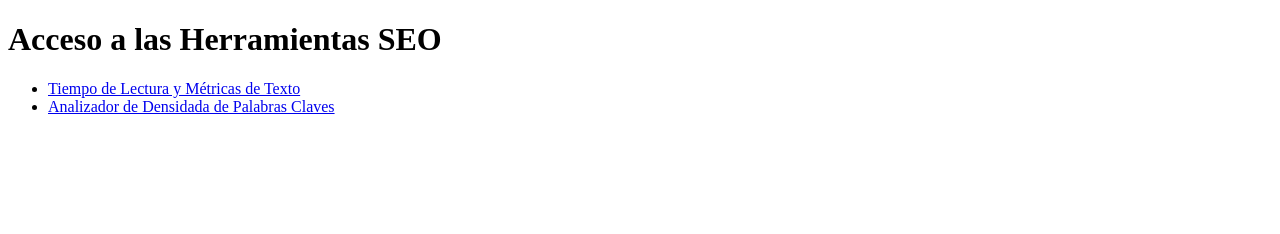
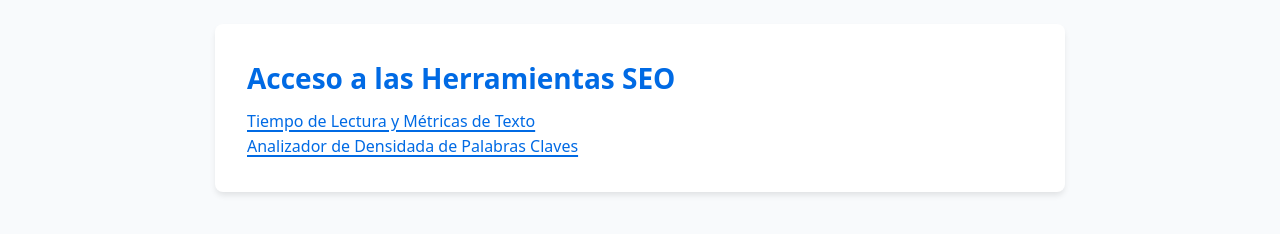
Before and after one commit to DiegoCAspasia/aspasia-practicas-andrea, a plain HTML site: page index.html in a window 1280 px wide. Drawn offline with Linux system fonts and the light colour scheme; the site is published under a folder, as on GitHub Pages, so addresses that start at the root find nothing.

Commit message:
Fix stylesheet link path in index.html

```diff
--- a/index.html
+++ b/index.html
@@ -18,7 +18,7 @@
     />
     <title>Punto de acceso herramientas SEO</title>
     <!-- Enlace al CSS base compartido -->
-    <link rel="stylesheet" href="/css/base.css" />
+    <link rel="stylesheet" href="css/base.css" />
   </head>
   <body>
     <main class="container">
```
